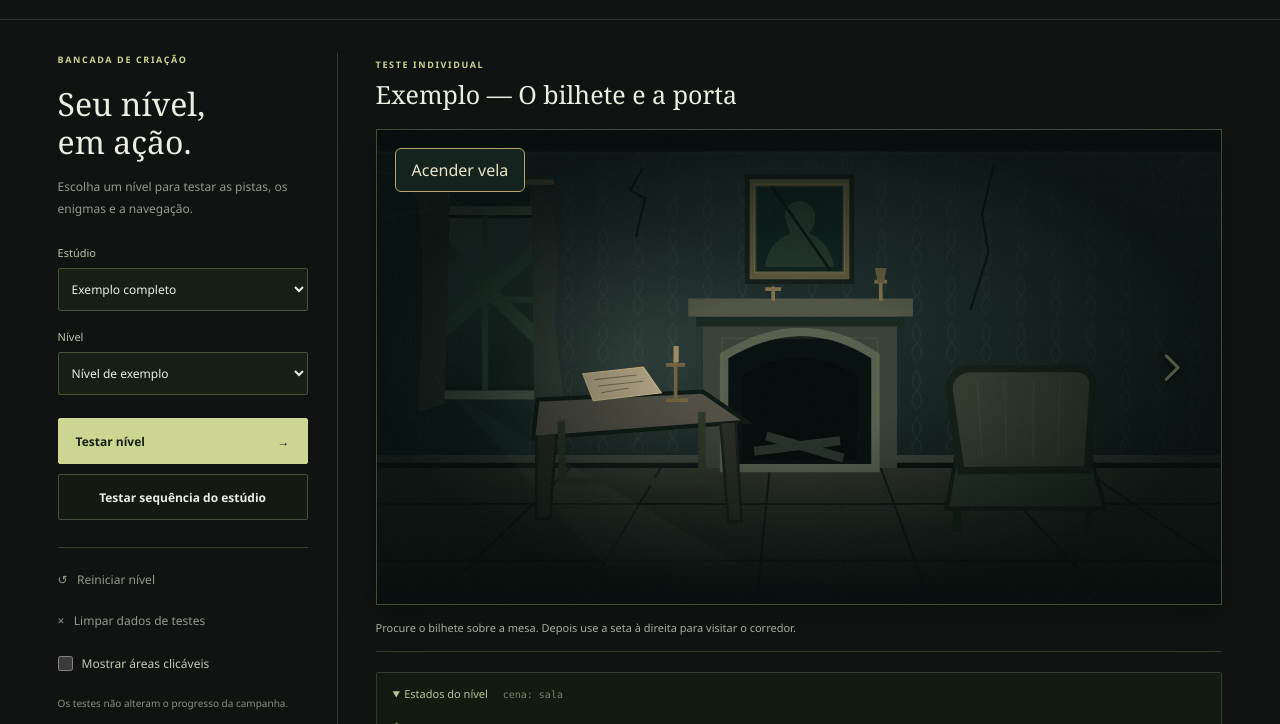
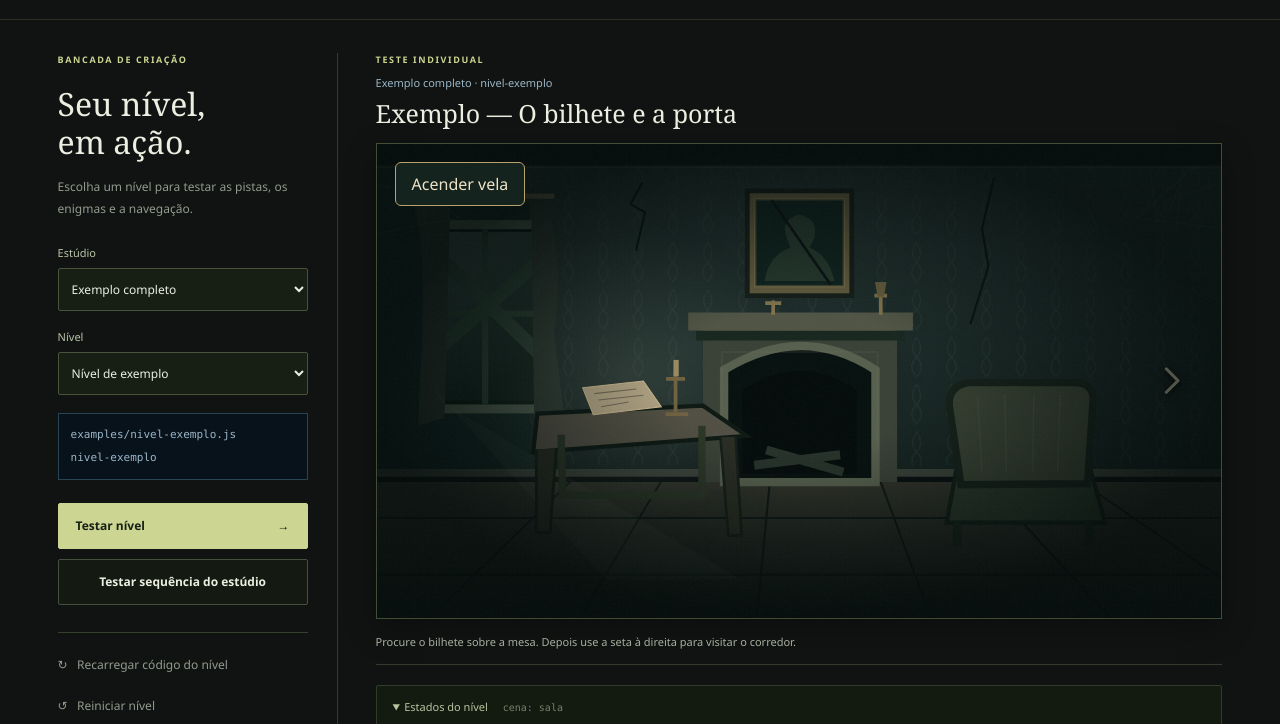
Before and after one commit to Enrique-qa/oblivion_senai, a website with bundled scripts: page dev.html in a window 1280 px wide. Shown: the part 60-784 px from the top of the page. Built offline with nearby package versions, Linux system fonts and the light colour scheme.

Commit message:
Melhora painel de testes dos estudios

```diff
--- a/css/dev.css
+++ b/css/dev.css
@@ -41,3 +41,8 @@
 .debug-hitboxes .hotspot::after, .scene-stage.debug .hotspot::after, .scene-stage[data-debug="true"] .hotspot::after { content: attr(aria-label); position: absolute; top: 0; left: 0; max-width: 100%; padding: 3px 5px; font-size: 9px; line-height: 1.4; background: #16210fe0; color: #e3ebbc; text-align: left; }
 @media (min-width: 1700px) { .dev-layout { grid-template-columns: 310px minmax(0, 1fr); gap: 45px; } }
 @media (max-width: 1180px) { .dev-layout { grid-template-columns: 235px minmax(0, 1fr); padding-left: 3%; padding-right: 3%; gap: 23px; } .dev-sidebar { padding-right: 20px; } .dev-sidebar h1 { font-size: 29px; } .dev-result { flex-wrap: wrap; gap: 15px; } .dev-result .button { margin-left: 0; } }
+
+.dev-selection-info { padding: 12px; border: 1px solid #294554; background: #07121b; color: #9bb6c7; font: 11px/1.6 Consolas, monospace; overflow-wrap: anywhere; }
+.dev-selection-info p { margin: 0 0 5px; }
+.dev-selection-info p:last-child { margin-bottom: 0; }
+.dev-loaded { color: #9bb6c7; font-size: 11px; margin: 0 0 8px; overflow-wrap: anywhere; }
--- a/dev.html
+++ b/dev.html
@@ -16,16 +16,18 @@
   <header class="game-header"><a class="brand" href="./index.html" aria-label="OBLIVION, voltar ao menu"><span class="brand-symbol" aria-hidden="true">O</span><span>OBLIVION</span></a><span class="dev-header-label"><span class="status-dot" aria-hidden="true"></span> AMBIENTE DE TESTES</span><a class="quiet-link" href="./index.html">Menu do jogo <span aria-hidden="true">↗</span></a></header>
   <main class="dev-layout">
     <aside class="dev-sidebar" aria-labelledby="panel-title"><p class="eyebrow">BANCADA DE CRIAÇÃO</p><h1 id="panel-title">Seu nível,<br>em ação.</h1><p class="dev-intro">Escolha um nível para testar as pistas, os enigmas e a navegação.</p>
-      <div class="dev-field"><label for="studio-select">Estúdio</label><select id="studio-select"><option value="professor">Professor</option><option value="estudio-01">Estúdio 01</option><option value="estudio-02">Estúdio 02</option><option value="estudio-03">Estúdio 03</option><option value="estudio-04">Estúdio 04</option><option value="estudio-05">Estúdio 05</option><option value="exemplos">Exemplo completo</option></select></div>
+      <div class="dev-field"><label for="studio-select">Estúdio</label><select id="studio-select"><option value="professor">Professor</option><option value="estudio-01">Pentaverso · Estúdio 01</option><option value="estudio-02">Kiss · Estúdio 02</option><option value="estudio-03">MaisMais · Estúdio 03</option><option value="estudio-04">Bilico Productions · Estúdio 04</option><option value="estudio-05">Estudio01 · Estúdio 05</option><option value="exemplos">Exemplo completo</option></select></div>
       <div class="dev-field"><label for="level-select">Nível</label><select id="level-select"></select></div>
+      <div class="dev-selection-info" id="selection-info" aria-live="polite"></div>
       <div class="dev-actions"><button class="button button-primary" id="test-level">Testar nível <span aria-hidden="true">→</span></button><button class="button button-secondary" id="test-sequence">Testar sequência do estúdio</button></div>
       <div class="dev-divider"></div>
+      <button class="text-button dev-utility" id="reload-level">↻ &nbsp; Recarregar código do nível</button>
       <button class="text-button dev-utility" id="restart-level" disabled>↺ &nbsp; Reiniciar nível</button><button class="text-button dev-utility" id="clear-dev">× &nbsp; Limpar dados de testes</button>
       <label class="debug-toggle" for="debug-toggle"><input type="checkbox" id="debug-toggle"><span>Mostrar áreas clicáveis</span></label>
-      <p class="dev-safety-note">Os testes não alteram o progresso da campanha.</p>
+      <p class="dev-safety-note">Salve os arquivos no editor e recarregue o código para testar suas alterações. Os testes não alteram o progresso da campanha.</p>
       <p class="notice notice-warning" id="dev-storage-warning" role="status" hidden></p>
     </aside>
-    <section class="dev-workspace" aria-label="Prévia do nível"><div class="chapter-bar"><div><p class="eyebrow" id="run-mode">TESTE INDIVIDUAL</p><h2 class="scene-title" id="scene-title">Escolha um nível</h2></div><span class="draft-badge" id="draft-badge" hidden>RASCUNHO</span></div>
+    <section class="dev-workspace" aria-label="Prévia do nível"><div class="chapter-bar"><div><p class="eyebrow" id="run-mode">TESTE INDIVIDUAL</p><p class="dev-loaded" id="loaded-level"></p><h2 class="scene-title" id="scene-title">Escolha um nível</h2></div><span class="draft-badge" id="draft-badge" hidden>RASCUNHO</span></div>
       <section class="scene-stage" id="stage" aria-label="Cenário em teste" aria-busy="true"><img class="scene-image" id="scene-image" alt=""><div class="hotspots-layer" id="hotspots"></div><div class="arrows-layer" id="arrows"></div><div class="mechanics-layer" id="mechanics"></div><div class="loading-overlay" id="loading"><span class="loading-mark" aria-hidden="true"></span><span>Preparando o teste…</span></div></section>
       <div class="scene-caption"><p id="scene-description" aria-live="polite">Nenhum cenário carregado.</p></div><div class="message" id="message" aria-live="polite" hidden></div>
       <section class="dev-result" id="test-result" role="status" hidden><span class="result-mark" aria-hidden="true">✓</span><div><p class="eyebrow">VERIFICAÇÃO CONCLUÍDA</p><h2 id="result-title">Teste concluído.</h2><p id="result-copy">Você chegou ao final deste nível. Reinicie para testar outro caminho.</p></div><button class="button button-secondary" id="result-restart">Testar novamente</button></section>
--- a/js/dev/panel.js
+++ b/js/dev/panel.js
@@ -60,6 +60,24 @@ function populateLevels(studio, selected) {
         levelSelect.append(option);
     }
     if (selected && [...levelSelect.options].some(option => option.value === selected)) levelSelect.value = selected;
+    updateSelectionInfo();
+}
+
+function updateSelectionInfo() {
+    const id = levelSelect.value;
+    const entry = registroNiveis[id];
+    const info = document.querySelector("#selection-info");
+    info.replaceChildren();
+    if (!entry) return;
+    const path = decodeURIComponent(new URL(entry.arquivo).pathname);
+    const file = path.includes("/js/") ? "js/" + path.split("/js/")[1] : path.split("/").slice(-2).join("/");
+    const lines = [file, id];
+    if (entry.estudio.startsWith("estudio-")) lines.push("Branch esperada: studio-" + entry.estudio.slice(-2), "Assets: assets/studios/" + entry.estudio + "/");
+    for (const text of lines) {
+        const line = document.createElement("p");
+        line.textContent = text;
+        info.append(line);
+    }
 }
 
 function navigate(level, sequence = null) {
@@ -91,7 +109,7 @@ function showError(error) {
 
 function updateRunMode() {
     document.querySelector("#run-mode").textContent = sequenceStudio
-        ? `SEQUÊNCIA · ${studioSelect.selectedOptions[0].textContent.toUpperCase()} · ${runOrder.indexOf(currentId) + 1} / ${runOrder.length}`
+        ? `SEQUÊNCIA · ${document.querySelector('#studio-select option[value="' + registroNiveis[currentId].estudio + '"]').textContent.toUpperCase()} · ${runOrder.indexOf(currentId) + 1} / ${runOrder.length}`
         : "TESTE INDIVIDUAL";
 }
 
@@ -143,6 +161,7 @@ async function start() {
     saveDevData();
     document.querySelector("#draft-badge").hidden = entry.pronto;
     document.title = `${entry.nome} — Testes OBLIVION`;
+    document.querySelector("#loaded-level").textContent = studioSelect.selectedOptions[0].textContent + " · " + currentId;
     stage.classList.toggle("debug-hitboxes", debugToggle.checked);
     try {
         const { nivel, url } = await carregarNivel(currentId, { permitirRascunho: true });
@@ -172,7 +191,8 @@ async function start() {
 }
 
 studioSelect.addEventListener("change", () => { populateLevels(studioSelect.value); saveDevData(levelSelect.value, studioSelect.value, null); });
-levelSelect.addEventListener("change", () => saveDevData(levelSelect.value, studioSelect.value, null));
+levelSelect.addEventListener("change", () => { updateSelectionInfo(); saveDevData(levelSelect.value, studioSelect.value, null); });
+document.querySelector("#reload-level").addEventListener("click", () => navigate(currentId ?? levelSelect.value, sequenceStudio));
 document.querySelector("#test-level").addEventListener("click", () => navigate(levelSelect.value));
 document.querySelector("#test-sequence").addEventListener("click", () => navigate(levelsOf(studioSelect.value)[0], studioSelect.value));
 restartButton.addEventListener("click", restart);
```
Also changed, not shown: docs/05-COMO-TESTAR.md (+6 -1 lines), docs/06-GIT-E-GITHUB.md (+26 -0 lines).
